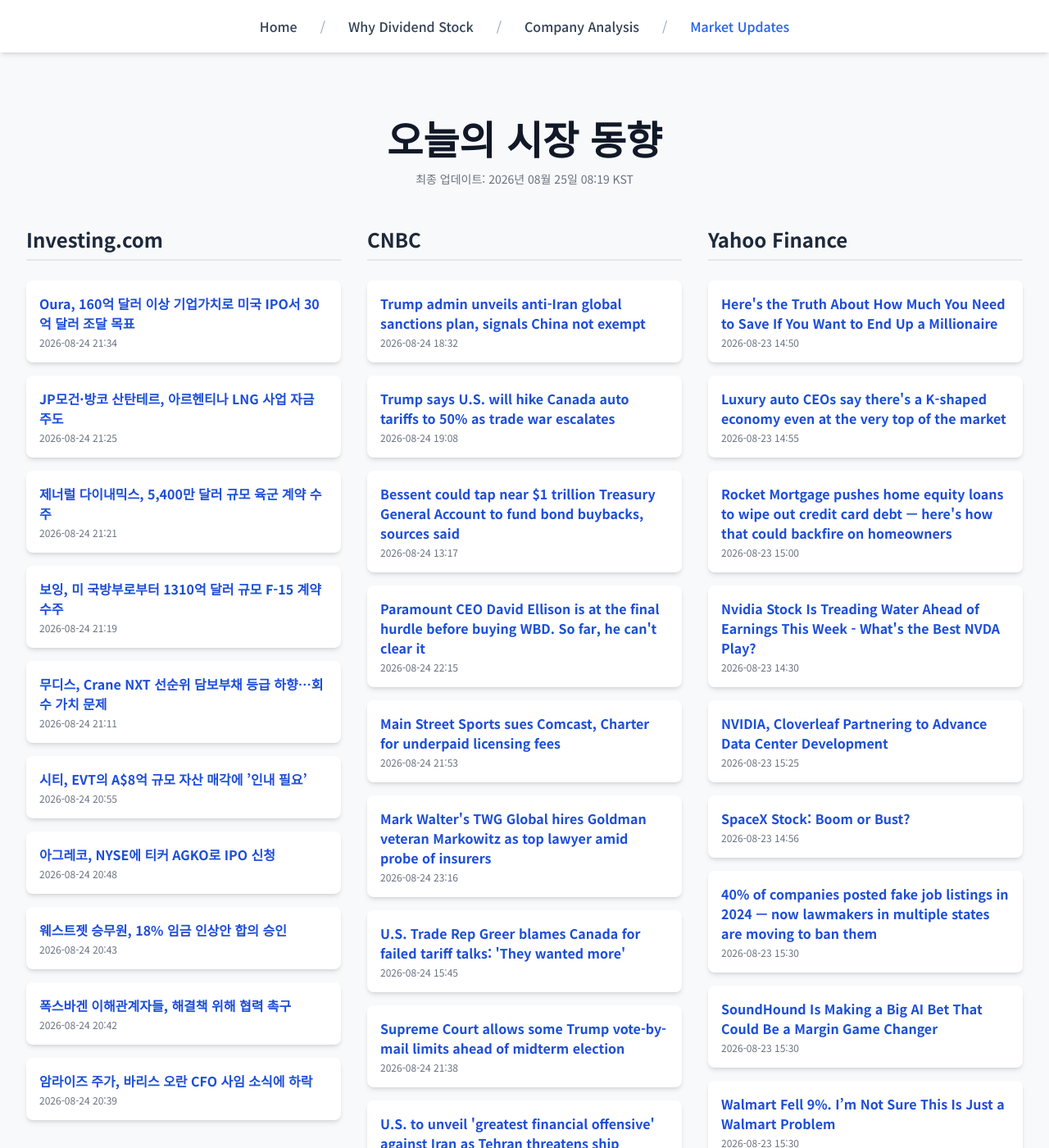
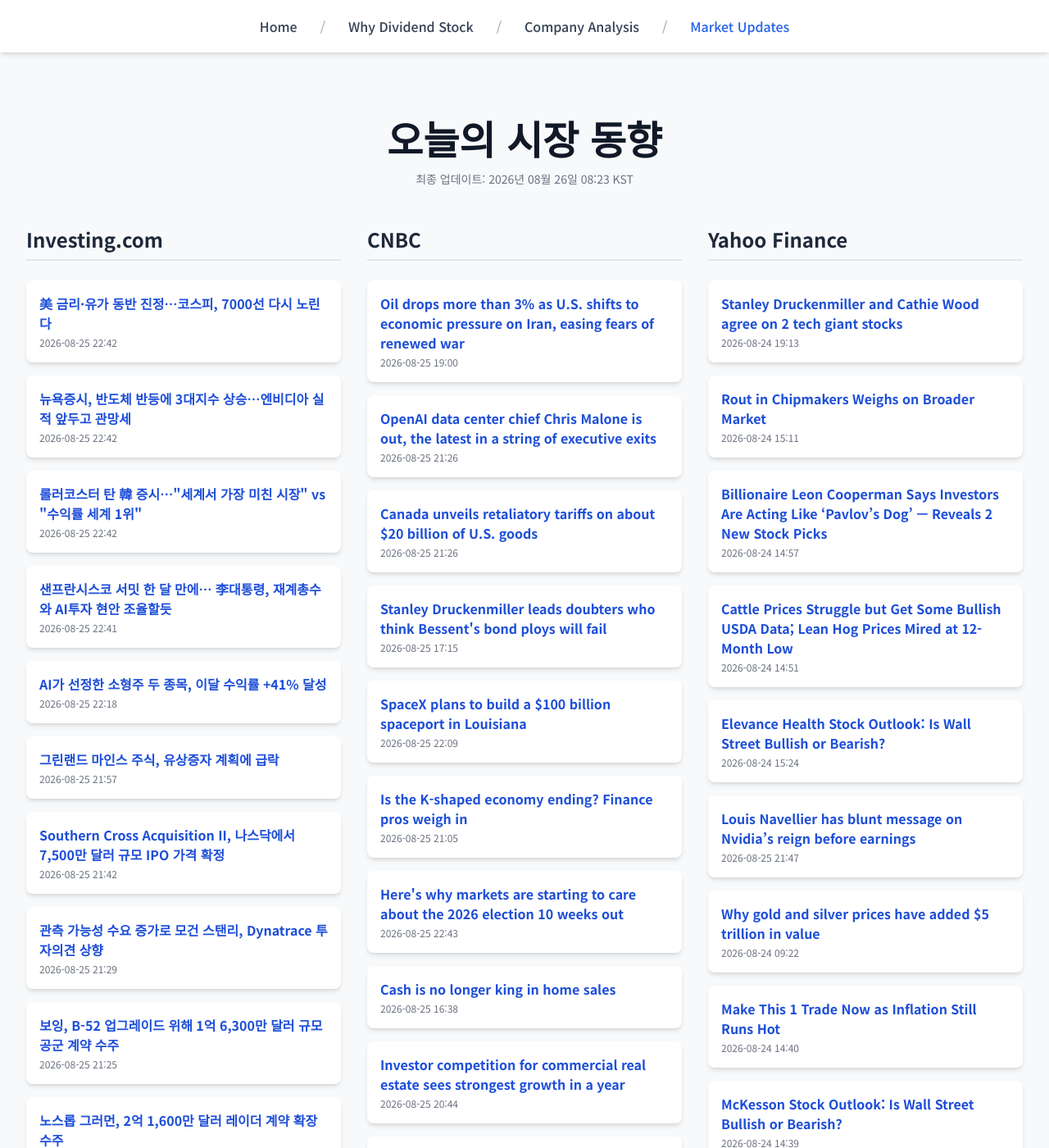
Before and after one commit to Kay-Hwang/my-company-analysis, a Jekyll site: the page built from market-updates.html, in a window 1280 px wide and 1400 px high. Shown: the whole window at 82% size. Built offline with Jekyll 4.4.1, drawn with Linux system fonts in a browser that asks for light colours; nearby versions of some CDN libraries; a script that is not in the unit is left out; some of the changed text lies outside the part shown.

Commit message:
Update daily data

```diff
--- a/_data/latest_data.json
+++ b/_data/latest_data.json
@@ -1,190 +1,190 @@
 {
-  "lastUpdated": "2026년 08월 25일 08:19 KST",
+  "lastUpdated": "2026년 08월 26일 08:23 KST",
   "news": {
     "investing": [
       {
-        "title": "Oura, 160억 달러 이상 기업가치로 미국 IPO서 30억 달러 조달 목표",
-        "link": "https://kr.investing.com/news/stock-market-news/article-2072930",
-        "pubDate": "2026-08-24 21:34:44",
-        "summary": "Oura, 160억 달러 이상 기업가치로 미국 IPO서 30억 달러 조달 목표"
+        "title": "美 금리·유가 동반 진정…코스피, 7000선 다시 노린다",
+        "link": "https://kr.investing.com/news/stock-market-news/article-2074387",
+        "pubDate": "2026-08-25 22:42:28",
+        "summary": "美 금리·유가 동반 진정…코스피, 7000선 다시 노린다"
       },
       {
-        "title": "JP모건·방코 산탄테르, 아르헨티나 LNG 사업 자금 주도",
-        "link": "https://kr.investing.com/news/stock-market-news/article-93CH-2072922",
-        "pubDate": "2026-08-24 21:25:52",
-        "summary": "JP모건·방코 산탄테르, 아르헨티나 LNG 사업 자금 주도"
+        "title": "뉴욕증시, 반도체 반등에 3대지수 상승…엔비디아 실적 앞두고 관망세",
+        "link": "https://kr.investing.com/news/stock-market-news/article-2074388",
+        "pubDate": "2026-08-25 22:42:14",
+        "summary": "뉴욕증시, 반도체 반등에 3대지수 상승…엔비디아 실적 앞두고 관망세"
       },
       {
-        "title": "제너럴 다이내믹스, 5,400만 달러 규모 육군 계약 수주",
-        "link": "https://kr.investing.com/news/stock-market-news/article-93CH-2072919",
-        "pubDate": "2026-08-24 21:21:02",
-        "summary": "제너럴 다이내믹스, 5,400만 달러 규모 육군 계약 수주"
+        "title": "롤러코스터 탄 韓 증시…\"세계서 가장 미친 시장\" vs \"수익률 세계 1위\"",
+        "link": "https://kr.investing.com/news/stock-market-news/article-2074390",
+        "pubDate": "2026-08-25 22:42:00",
+        "summary": "롤러코스터 탄 韓 증시…\"세계서 가장 미친 시장\" vs \"수익률 세계 1위\""
       },
       {
-        "title": "보잉, 미 국방부로부터 1310억 달러 규모 F-15 계약 수주",
-        "link": "https://kr.investing.com/news/stock-market-news/article-93CH-2072918",
-        "pubDate": "2026-08-24 21:19:44",
-        "summary": "보잉, 미 국방부로부터 1310억 달러 규모 F-15 계약 수주"
+        "title": "샌프란시스코 서밋 한 달 만에… 李대통령, 재계총수와 AI투자 현안 조율할듯",
+        "link": "https://kr.investing.com/news/stock-market-news/article-2074389",
+        "pubDate": "2026-08-25 22:41:46",
+        "summary": "샌프란시스코 서밋 한 달 만에… 李대통령, 재계총수와 AI투자 현안 조율할듯"
       },
       {
-        "title": "무디스, Crane NXT 선순위 담보부채 등급 하향…회수 가치 문제",
-        "link": "https://kr.investing.com/news/stock-market-news/article-93CH-2072913",
-        "pubDate": "2026-08-24 21:11:25",
-        "summary": "무디스, Crane NXT 선순위 담보부채 등급 하향…회수 가치 문제"
+        "title": "AI가 선정한 소형주 두 종목, 이달 수익률 +41% 달성",
+        "link": "https://kr.investing.com/news/stock-market-news/article-2074381",
+        "pubDate": "2026-08-25 22:18:36",
+        "summary": "AI가 선정한 소형주 두 종목, 이달 수익률 +41% 달성"
       },
       {
-        "title": "시티, EVT의 A$8억 규모 자산 매각에 ’인내 필요’",
-        "link": "https://kr.investing.com/news/stock-market-news/article-93CH-2072906",
-        "pubDate": "2026-08-24 20:55:17",
-        "summary": "시티, EVT의 A$8억 규모 자산 매각에 ’인내 필요’"
+        "title": "그린랜드 마인스 주식, 유상증자 계획에 급락",
+        "link": "https://kr.investing.com/news/stock-market-news/article-93CH-2074368",
+        "pubDate": "2026-08-25 21:57:05",
+        "summary": "그린랜드 마인스 주식, 유상증자 계획에 급락"
       },
       {
-        "title": "아그레코, NYSE에 티커 AGKO로 IPO 신청",
-        "link": "https://kr.investing.com/news/stock-market-news/article-432SI-2072905",
-        "pubDate": "2026-08-24 20:48:02",
-        "summary": "아그레코, NYSE에 티커 AGKO로 IPO 신청"
+        "title": "Southern Cross Acquisition II, 나스닥에서 7,500만 달러 규모 IPO 가격 확정",
+        "link": "https://kr.investing.com/news/stock-market-news/article-432SI-2074358",
+        "pubDate": "2026-08-25 21:42:02",
+        "summary": "Southern Cross Acquisition II, 나스닥에서 7,500만 달러 규모 IPO 가격 확정"
       },
       {
-        "title": "웨스트젯 승무원, 18% 임금 인상안 합의 승인",
-        "link": "https://kr.investing.com/news/stock-market-news/article-93CH-2072899",
-        "pubDate": "2026-08-24 20:43:06",
-        "summary": "웨스트젯 승무원, 18% 임금 인상안 합의 승인"
+        "title": "관측 가능성 수요 증가로 모건 스탠리, Dynatrace 투자의견 상향",
+        "link": "https://kr.investing.com/news/stock-market-news/article-2074352",
+        "pubDate": "2026-08-25 21:29:26",
+        "summary": "관측 가능성 수요 증가로 모건 스탠리, Dynatrace 투자의견 상향"
       },
       {
-        "title": "폭스바겐 이해관계자들, 해결책 위해 협력 촉구",
-        "link": "https://kr.investing.com/news/stock-market-news/article-93CH-2072898",
-        "pubDate": "2026-08-24 20:42:45",
-        "summary": "폭스바겐 이해관계자들, 해결책 위해 협력 촉구"
+        "title": "보잉, B-52 업그레이드 위해 1억 6,300만 달러 규모 공군 계약 수주",
+        "link": "https://kr.investing.com/news/stock-market-news/article-93CH-2074346",
+        "pubDate": "2026-08-25 21:25:35",
+        "summary": "보잉, B-52 업그레이드 위해 1억 6,300만 달러 규모 공군 계약 수주"
       },
       {
-        "title": "암라이즈 주가, 바리스 오란 CFO 사임 소식에 하락",
-        "link": "https://kr.investing.com/news/stock-market-news/article-93CH-2072895",
-        "pubDate": "2026-08-24 20:39:53",
-        "summary": "암라이즈 주가, 바리스 오란 CFO 사임 소식에 하락"
+        "title": "노스롭 그러먼, 2억 1,600만 달러 레이더 계약 확장 수주",
+        "link": "https://kr.investing.com/news/stock-market-news/article-93CH-2074344",
+        "pubDate": "2026-08-25 21:23:56",
+        "summary": "노스롭 그러먼, 2억 1,600만 달러 레이더 계약 확장 수주"
       }
     ],
     "cnbc": [
       {
-        "title": "Trump admin unveils anti-Iran global sanctions plan, signals China not exempt",
-        "link": "https://www.cnbc.com/2026/08/24/trump-iran-economy-sanctions-china-bessent.html",
-        "pubDate": "Mon, 24 Aug 2026 18:32:36 GMT",
-        "summary": "The Trump administration unveiled a plan to isolate Iran's economy by threatening to impose secondary sanctions on the Islamic Republic's \"enablers.\""
+        "title": "Oil drops more than 3% as U.S. shifts to economic pressure on Iran, easing fears of renewed war",
+        "link": "https://www.cnbc.com/2026/08/25/oil-prices-iran-trump-hormuz.html",
+        "pubDate": "Tue, 25 Aug 2026 19:00:07 GMT",
+        "summary": "Investors shrugged off the latest developments in the U.S.-Iran war."
       },
       {
-        "title": "Trump says U.S. will hike Canada auto tariffs to 50% as trade war escalates",
-        "link": "https://www.cnbc.com/2026/08/24/trump-canada-auto-tariffs-trade-war.html",
-        "pubDate": "Mon, 24 Aug 2026 19:08:56 GMT",
-        "summary": "President Donald Trump said the U.S. will raise tariffs on imports of cars, trucks and auto parts from Canada to 50% on Jan. 1, 2027."
+        "title": "OpenAI data center chief Chris Malone is out, the latest in a string of executive exits",
+        "link": "https://www.cnbc.com/2026/08/25/openais-head-of-data-centers-chris-malone-is-out-in-latest-exec-exit.html",
+        "pubDate": "Tue, 25 Aug 2026 21:26:00 GMT",
+        "summary": "An OpenAI spokesperson said the company \"recently reorganized our infrastructure organization to support the scale and pace of our work.\""
       },
       {
-        "title": "Bessent could tap near $1 trillion Treasury General Account to fund bond buybacks, sources said",
-        "link": "https://www.cnbc.com/2026/08/24/bessent-1-trillion-treasury-general-account-bond-buybacks.html",
-        "pubDate": "Mon, 24 Aug 2026 13:17:35 GMT",
-        "summary": "Using the TGA would provide the Treasury with considerable firepower to influence long-term bond yields."
+        "title": "Canada unveils retaliatory tariffs on about $20 billion of U.S. goods",
+        "link": "https://www.cnbc.com/2026/08/25/canada-trump-tariffs-trade-carney-leblanc.html",
+        "pubDate": "Tue, 25 Aug 2026 21:26:01 GMT",
+        "summary": "Canadian trade negotiators left the U.S. last week after failing to clinch a trade deal that would stop President Donald Trump's new tariffs from taking effect."
       },
       {
-        "title": "Paramount CEO David Ellison is at the final hurdle before buying WBD. So far, he can't clear it",
-        "link": "https://www.cnbc.com/2026/08/24/paramount-ceo-david-ellison-wbd-acquisition-final-hurdle.html",
-        "pubDate": "Mon, 24 Aug 2026 22:15:46 GMT",
-        "summary": "An antitrust challenge by a group of state attorneys general has left Paramount CEO David Ellison hunting for avenues to get his deal for WBD done."
+        "title": "Stanley Druckenmiller leads doubters who think Bessent's bond ploys will fail",
+        "link": "https://www.cnbc.com/2026/08/25/stanley-druckenmiller-leads-doubters-who-think-bessents-bond-ploys-will-fail.html",
+        "pubDate": "Tue, 25 Aug 2026 17:15:50 GMT",
+        "summary": "The bond market interventions have generated a modest decline in yields along with a growing chorus of derision."
       },
       {
-        "title": "Main Street Sports sues Comcast, Charter for underpaid licensing fees",
-        "link": "https://www.cnbc.com/2026/08/24/main-street-sports-comcast-charter-lawsuit-payments.html",
-        "pubDate": "Mon, 24 Aug 2026 21:53:25 GMT",
-        "summary": "Main Street has been in the process of winding down its portfolio of regional sports networks since the the NHL and NBA seasons ended earlier this year."
+        "title": "SpaceX plans to build a $100 billion spaceport in Louisiana",
+        "link": "https://www.cnbc.com/2026/08/25/spacex-louisiana-spaceport.html",
+        "pubDate": "Tue, 25 Aug 2026 22:09:01 GMT",
+        "summary": "SpaceX plans to establish its Starbase, LA in Vermilion Parish, which will \"support thousands of launches annually.\""
       },
       {
-        "title": "Mark Walter's TWG Global hires Goldman veteran Markowitz as top lawyer amid probe of insurers",
-        "link": "https://www.cnbc.com/2026/08/24/mark-walter-twg-david-markowitz-goldman-federal-probe.html",
-        "pubDate": "Mon, 24 Aug 2026 23:16:19 GMT",
-        "summary": "Federal authorities are investigating how two insurers that are part of Mark Walter's business empire classified more than $20 billion in loans to his companies."
+        "title": "Is the K-shaped economy ending? Finance pros weigh in",
+        "link": "https://www.cnbc.com/2026/08/25/k-shaped-economy-c-shaped-economy-may-be-changing.html",
+        "pubDate": "Tue, 25 Aug 2026 21:05:27 GMT",
+        "summary": "The K-shaped economy may be changing. New data shows income and spending gaps are narrowing — but household finances tell a more complicated story."
       },
       {
-        "title": "U.S. Trade Rep Greer blames Canada for failed tariff talks: 'They wanted more'",
-        "link": "https://www.cnbc.com/2026/08/24/trump-canada-trade-tariffs-greer.html",
-        "pubDate": "Mon, 24 Aug 2026 15:45:27 GMT",
-        "summary": "Canadian negotiators left Washington on Friday without a deal to prevent President Trump from enacting new 50% tariffs on about $20 billion worth of goods."
+        "title": "Here's why markets are starting to care about the 2026 election 10 weeks out",
+        "link": "https://www.cnbc.com/2026/08/25/trump-debt-ceiling-markets-midterm-election.html",
+        "pubDate": "Tue, 25 Aug 2026 22:43:08 GMT",
+        "summary": "Wall Street analysts are tuning in 10 weeks ahead of the Nov. 3 election with concerns about risks to investors depending on how the U.S. results turn out."
       },
       {
-        "title": "Supreme Court allows some Trump vote-by-mail limits ahead of midterm election",
-        "link": "https://www.cnbc.com/2026/08/24/supreme-court-mail-voting-trump.html",
-        "pubDate": "Mon, 24 Aug 2026 21:38:59 GMT",
-        "summary": "The unsigned order lifted an injunction covering 23 states and Washington, D.C.; the court’s three liberal justices dissented."
+        "title": "Cash is no longer king in home sales",
+        "link": "https://www.cnbc.com/2026/08/25/cash-is-no-longer-king-in-home-sales.html",
+        "pubDate": "Tue, 25 Aug 2026 16:38:40 GMT",
+        "summary": "Cash buyers are a diminishing share of the overall housing market, as more supply and weaker prices give all buyers more purchasing power."
       },
       {
-        "title": "U.S. to unveil 'greatest financial offensive' against Iran as Tehran threatens ship seizures",
-        "link": "https://www.cnbc.com/2026/08/24/us-iran-war-trump-hormuz-bessent-economic-sanctions-.html",
-        "pubDate": "Mon, 24 Aug 2026 11:51:45 GMT",
-        "summary": "The escalation came as both sides have missed a 60-day ceasefire window to reach a deal, closing off the formal truce mechanism to end the six-month war."
+        "title": "Investor competition for commercial real estate sees strongest growth in a year",
+        "link": "https://www.cnbc.com/2026/08/25/cre-investor-competition-sees-strongest-growth-in-a-year.html",
+        "pubDate": "Tue, 25 Aug 2026 20:44:51 GMT",
+        "summary": "Even though macro uncertainty and volatility continue to show up in the broader economy, bidding keeps rising, according to JLL."
       },
       {
-        "title": "United's next decision: What to do with all those Boeing 737 Max 10 seats it ordered years ago",
-        "link": "https://www.cnbc.com/2026/08/23/united-airlines-boeing-737-max-10-seats.html",
-        "pubDate": "Sun, 23 Aug 2026 12:00:01 GMT",
-        "summary": "United Airlines wanted to put lie-flat premium seats on its Max 10 planes once they were certified, but that has been delayed by years."
+        "title": "Dick’s Sporting Goods just had its worst day ever. Here's Jim Cramer's advice on the stock now",
+        "link": "https://www.cnbc.com/2026/08/25/dicks-sporting-goods-worst-day-ever-jim-cramer-advice.html",
+        "pubDate": "Tue, 25 Aug 2026 22:47:37 GMT",
+        "summary": "CNBC’s Jim Cramer said investors shouldn’t give up on Dick’s after its record 30% plunge."
       }
     ],
     "yahoo": [
       {
-        "title": "Here's the Truth About How Much You Need to Save If You Want to End Up a Millionaire",
-        "link": "https://finance.yahoo.com/markets/articles/heres-truth-much-save-want-145000314.html",
-        "pubDate": "2026-08-23T14:50:00Z",
-        "summary": "Here's the Truth About How Much You Need to Save If You Want to End Up a Millionaire"
+        "title": "Stanley Druckenmiller and Cathie Wood agree on 2 tech giant stocks",
+        "link": "https://finance.yahoo.com/markets/stocks/articles/stanley-druckenmiller-cathie-wood-agree-191300323.html",
+        "pubDate": "2026-08-24T19:13:00Z",
+        "summary": "Stanley Druckenmiller and Cathie Wood agree on 2 tech giant stocks"
       },
       {
-        "title": "Luxury auto CEOs say there's a K-shaped economy even at the very top of the market",
-        "link": "https://finance.yahoo.com/markets/article/luxury-auto-ceos-say-theres-a-k-shaped-economy-even-at-the-very-top-of-the-market-145500874.html",
-        "pubDate": "2026-08-23T14:55:00Z",
-        "summary": "Luxury auto CEOs say there's a K-shaped economy even at the very top of the market"
+        "title": "Rout in Chipmakers Weighs on Broader Market",
+        "link": "https://finance.yahoo.com/markets/stocks/articles/rout-chipmakers-weighs-broader-market-151143186.html",
+        "pubDate": "2026-08-24T15:11:43Z",
+        "summary": "Rout in Chipmakers Weighs on Broader Market"
       },
       {
-        "title": "Rocket Mortgage pushes home equity loans to wipe out credit card debt — here's how that could backfire on homeowners",
-        "link": "https://finance.yahoo.com/real-estate/articles/rocket-mortgage-pushes-home-equity-150000372.html",
-        "pubDate": "2026-08-23T15:00:00Z",
-        "summary": "Rocket Mortgage pushes home equity loans to wipe out credit card debt — here's how that could backfire on homeowners"
+        "title": "Billionaire Leon Cooperman Says Investors Are Acting Like ‘Pavlov’s Dog’ — Reveals 2 New Stock Picks",
+        "link": "https://finance.yahoo.com/markets/stocks/articles/billionaire-leon-cooperman-says-investors-145743521.html",
+        "pubDate": "2026-08-24T14:57:43Z",
+        "summary": "Billionaire Leon Cooperman Says Investors Are Acting Like ‘Pavlov’s Dog’ — Reveals 2 New Stock Picks"
       },
       {
-        "title": "Nvidia Stock Is Treading Water Ahead of Earnings This Week - What's the Best NVDA Play?",
-        "link": "https://finance.yahoo.com/markets/stocks/articles/nvidia-stock-treading-water-ahead-143002140.html",
-        "pubDate": "2026-08-23T14:30:02Z",
-        "summary": "Nvidia Stock Is Treading Water Ahead of Earnings This Week - What's the Best NVDA Play?"
+        "title": "Cattle Prices Struggle but Get Some Bullish USDA Data; Lean Hog Prices Mired at 12-Month Low",
+        "link": "https://finance.yahoo.com/markets/commodities/articles/cattle-prices-struggle-bullish-usda-145144527.html",
+        "pubDate": "2026-08-24T14:51:44Z",
+        "summary": "Cattle Prices Struggle but Get Some Bullish USDA Data; Lean Hog Prices Mired at 12-Month Low"
       },
       {
-        "title": "NVIDIA, Cloverleaf Partnering to Advance Data Center Development",
-        "link": "https://finance.yahoo.com/technology/ai/articles/nvidia-cloverleaf-partnering-advance-data-152523132.html",
-        "pubDate": "2026-08-23T15:25:23Z",
-        "summary": "NVIDIA, Cloverleaf Partnering to Advance Data Center Development"
+        "title": "Elevance Health Stock Outlook: Is Wall Street Bullish or Bearish?",
+        "link": "https://finance.yahoo.com/markets/stocks/articles/elevance-health-stock-outlook-wall-152400991.html",
+        "pubDate": "2026-08-24T15:24:00Z",
+        "summary": "Elevance Health Stock Outlook: Is Wall Street Bullish or Bearish?"
       },
       {
-        "title": "SpaceX Stock: Boom or Bust?",
-        "link": "https://finance.yahoo.com/markets/stocks/articles/spacex-stock-boom-bust-145600929.html",
-        "pubDate": "2026-08-23T14:56:00Z",
-        "summary": "SpaceX Stock: Boom or Bust?"
+        "title": "Louis Navellier has blunt message on Nvidia’s reign before earnings",
+        "link": "https://finance.yahoo.com/markets/stocks/articles/louis-navellier-blunt-message-nvidia-214700439.html",
+        "pubDate": "2026-08-25T21:47:00Z",
+        "summary": "Louis Navellier has blunt message on Nvidia’s reign before earnings"
       },
       {
-        "title": "40% of companies posted fake job listings in 2024 — now lawmakers in multiple states are moving to ban them",
-        "link": "https://finance.yahoo.com/small-business/articles/40-companies-posted-fake-job-153000925.html",
-        "pubDate": "2026-08-23T15:30:00Z",
-        "summary": "40% of companies posted fake job listings in 2024 — now lawmakers in multiple states are moving to ban them"
+        "title": "Why gold and silver prices have added $5 trillion in value",
+        "link": "https://finance.yahoo.com/markets/commodities/article/why-gold-and-silver-prices-have-added-5-trillion-in-value-092246961.html",
+        "pubDate": "2026-08-24T09:22:46Z",
+        "summary": "Why gold and silver prices have added $5 trillion in value"
       },
       {
-        "title": "SoundHound Is Making a Big AI Bet That Could Be a Margin Game Changer",
-        "link": "https://finance.yahoo.com/technology/ai/articles/soundhound-making-big-ai-bet-153002501.html",
-        "pubDate": "2026-08-23T15:30:02Z",
-        "summary": "SoundHound Is Making a Big AI Bet That Could Be a Margin Game Changer"
+        "title": "Make This 1 Trade Now as Inflation Still Runs Hot",
+        "link": "https://finance.yahoo.com/markets/options/articles/1-trade-now-inflation-still-144025344.html",
+        "pubDate": "2026-08-24T14:40:25Z",
+        "summary": "Make This 1 Trade Now as Inflation Still Runs Hot"
       },
       {
-        "title": "Walmart Fell 9%. I’m Not Sure This Is Just a Walmart Problem",
-        "link": "https://finance.yahoo.com/markets/stocks/articles/walmart-fell-9-m-not-153057565.html",
-        "pubDate": "2026-08-23T15:30:57Z",
-        "summary": "Walmart Fell 9%. I’m Not Sure This Is Just a Walmart Problem"
+        "title": "McKesson Stock Outlook: Is Wall Street Bullish or Bearish?",
+        "link": "https://finance.yahoo.com/markets/stocks/articles/mckesson-stock-outlook-wall-street-143920869.html",
+        "pubDate": "2026-08-24T14:39:20Z",
+        "summary": "McKesson Stock Outlook: Is Wall Street Bullish or Bearish?"
       },
       {
-        "title": "Duolingo Stock Is Shaking Off AI Fears",
-        "link": "https://finance.yahoo.com/markets/stocks/articles/duolingo-stock-shaking-off-ai-141502170.html",
-        "pubDate": "2026-08-23T14:15:02Z",
-        "summary": "Duolingo Stock Is Shaking Off AI Fears"
+        "title": "ADNOC Awards McDermott $1 Billion-Plus Contract for Major Offshore Gas Project",
+        "link": "https://finance.yahoo.com/energy/articles/adnoc-awards-mcdermott-1-billion-143422737.html",
+        "pubDate": "2026-08-24T14:34:22Z",
+        "summary": "ADNOC Awards McDermott $1 Billion-Plus Contract for Major Offshore Gas Project"
       }
     ]
   }
```
